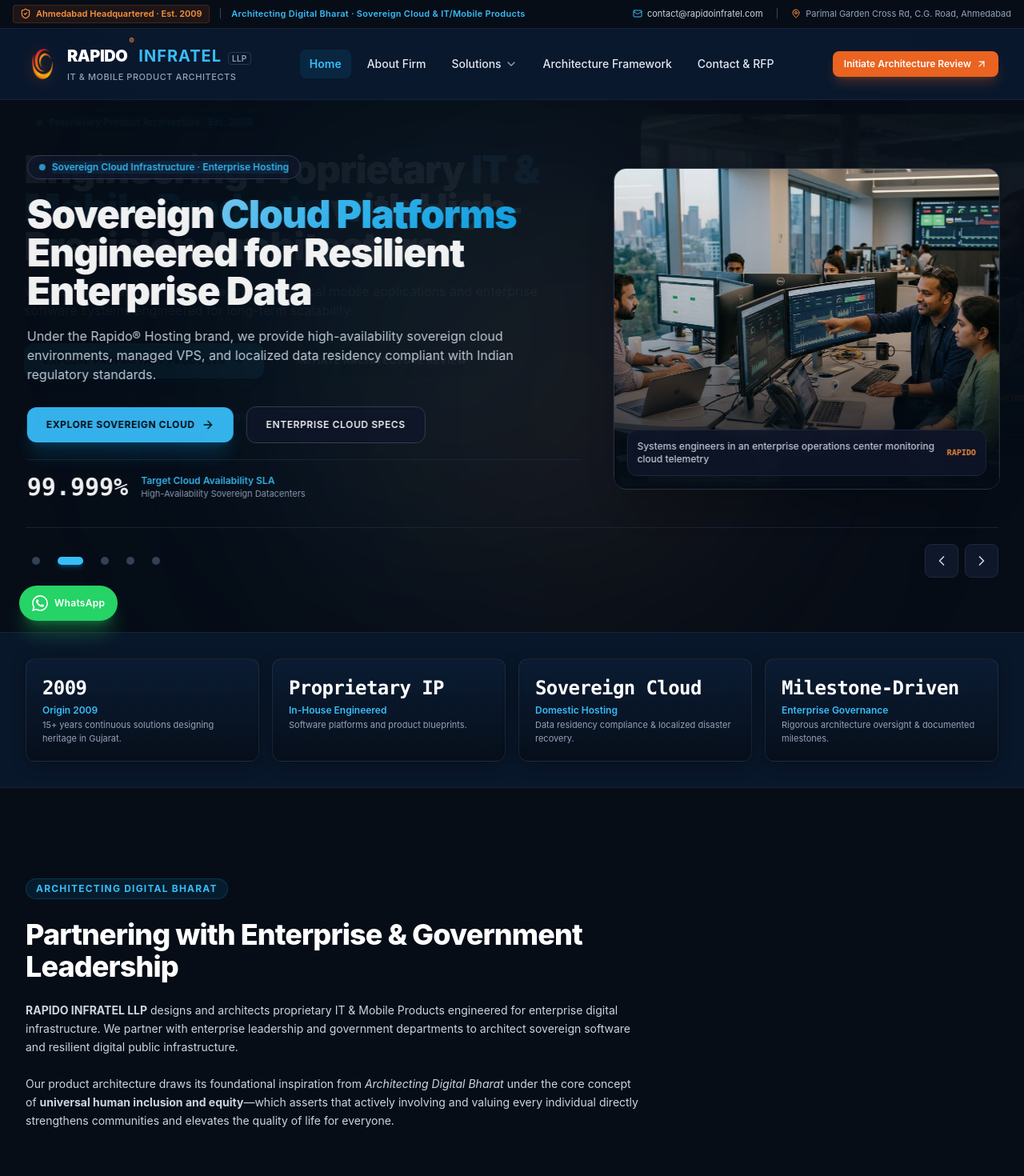
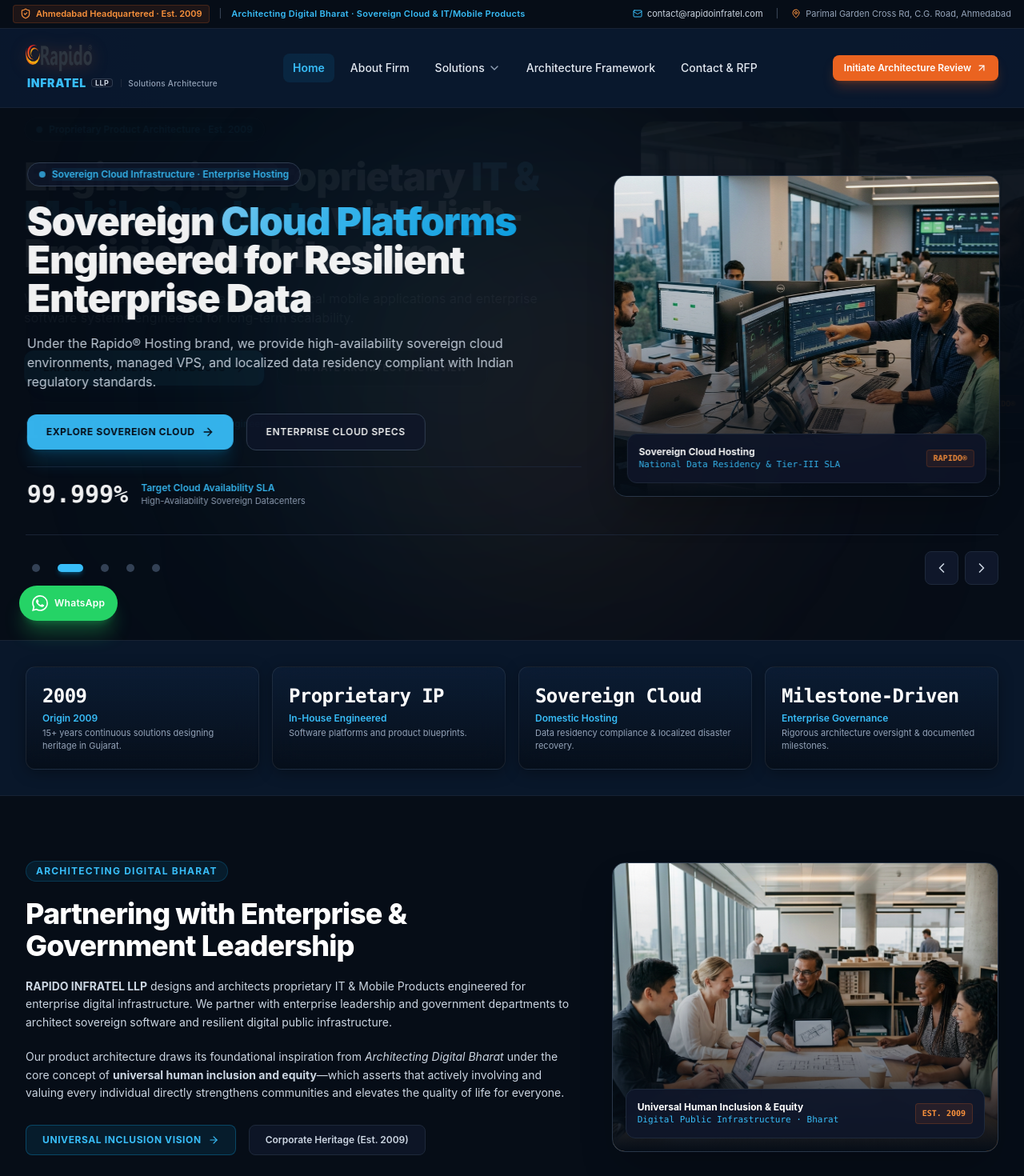
Before and after one commit to PragnaKiran/RapidoInfrTel, a Next.js app in the folder website/: page / in a window 1280 px wide. Shown: the top 1470 px of the page at 80% size. Built offline with nearby package versions, Linux system fonts and the light colour scheme.

Commit message:
feat(branding-ui): implement full image logo with INFRATEL LLP, replace contact banner, add inclusion visual, and elevate conversion copy [Captain James T. Kirk | Agent 01]

```diff
--- a/website/src/app/contact/page.js
+++ b/website/src/app/contact/page.js
@@ -39,7 +39,7 @@
         {/* HERO BANNER IMAGE */}
         <div className="rounded-2xl overflow-hidden border border-slate-700/80 shadow-2xl relative group">
           <img
-            src="/images/banner_contact.jpg"
+            src="/images/content_contact.jpg"
             alt="Rapido Solutions Architecture Studio Consultation Desk in Ahmedabad"
             className="w-full h-[240px] sm:h-[340px] object-cover transition-transform duration-700 group-hover:scale-105"
           />
--- a/website/src/app/page.js
+++ b/website/src/app/page.js
@@ -148,9 +148,11 @@
       </section>
 
       {/* 3. CORE MISSION & POSITIONING */}
-      <section className="py-20 md:py-28 relative">
+      <section className="py-14 md:py-20 relative">
         <div className="max-w-7xl mx-auto px-4 sm:px-6 lg:px-8">
-          <div className="max-w-3xl space-y-6">
+          <div className="grid grid-cols-1 lg:grid-cols-12 gap-10 items-center">
+            {/* Left Narrative (7 cols) */}
+            <div className="lg:col-span-7 space-y-5">
               <div className="inline-flex items-center gap-2 text-xs font-bold uppercase tracking-widest text-cloud-400 bg-cloud-500/10 border border-cloud-500/20 px-3 py-1 rounded-full">
                 Architecting Digital Bharat
               </div>
@@ -163,14 +165,53 @@
               <p className="text-sm text-slate-300 leading-relaxed">
                 Our product architecture draws its foundational inspiration from <em>Architecting Digital Bharat</em> under the core concept of <strong>universal human inclusion and equity</strong>—which asserts that actively involving and valuing every individual directly strengthens communities and elevates the quality of life for everyone.
               </p>
+              <div className="pt-2 flex flex-wrap items-center gap-4">
+                <Link
+                  href="/digital-india"
+                  className="inline-flex items-center gap-2 px-5 py-2.5 rounded-lg text-xs font-bold uppercase tracking-wider text-cloud-400 bg-cloud-500/10 hover:bg-cloud-500/20 border border-cloud-500/30 transition-colors"
+                >
+                  <span>Universal Inclusion Vision</span>
+                  <ArrowRight className="w-3.5 h-3.5" />
+                </Link>
+                <Link
+                  href="/about"
+                  className="inline-flex items-center gap-2 px-5 py-2.5 rounded-lg text-xs font-semibold text-slate-300 hover:text-white bg-slate-900/80 hover:bg-slate-800 border border-slate-800 transition-colors"
+                >
+                  <span>Corporate Heritage (Est. 2009)</span>
+                </Link>
+              </div>
+            </div>
+
+            {/* Right Architectural Image & Sovereign Badge (5 cols) */}
+            <div className="lg:col-span-5 relative">
+              <div className="relative rounded-2xl overflow-hidden border border-slate-700/80 shadow-2xl group">
+                <img
+                  src="/images/equity_inclusion.jpg"
+                  alt="Inclusive Digital Public Infrastructure and Citizen Engagement by Rapido Infratel LLP"
+                  className="w-full h-[280px] sm:h-[360px] object-cover transition-transform duration-700 group-hover:scale-105"
+                />
+                <div className="absolute inset-0 bg-gradient-to-t from-rapido-950 via-rapido-950/20 to-transparent pointer-events-none" />
+
+                {/* Floating Institutional Badge */}
+                <div className="absolute bottom-4 left-4 right-4 p-3.5 rounded-xl bg-slate-900/95 backdrop-blur-md border border-slate-800 text-xs flex items-center justify-between">
+                  <div>
+                    <div className="font-bold text-white">Universal Human Inclusion &amp; Equity</div>
+                    <div className="text-[11px] text-cloud-400 font-mono">Digital Public Infrastructure · Bharat</div>
+                  </div>
+                  <span className="text-[10px] font-mono text-saffron-400 font-bold bg-saffron-500/10 border border-saffron-500/20 px-2 py-1 rounded">
+                    EST. 2009
+                  </span>
+                </div>
+              </div>
+            </div>
           </div>
         </div>
       </section>
 
       {/* 4. THE TWO CORE ENGINEERING PRACTICES */}
-      <section className="py-16 md:py-24 bg-rapido-900/60 border-y border-slate-800/80 relative">
+      <section className="py-14 md:py-18 bg-rapido-900/60 border-y border-slate-800/80 relative">
         <div className="max-w-7xl mx-auto px-4 sm:px-6 lg:px-8">
-          <div className="text-center max-w-3xl mx-auto mb-16 space-y-3">
+          <div className="text-center max-w-3xl mx-auto mb-12 space-y-3">
             <div className="inline-flex items-center gap-2 text-xs font-bold uppercase tracking-widest text-saffron-400 bg-saffron-500/10 border border-saffron-500/20 px-3 py-1 rounded-full">
               Engineering Practices
             </div>
@@ -243,8 +284,8 @@
       </section>
 
       {/* 5. THE 5-STAGE ARCHITECTURE ENGAGEMENT LIFECYCLE */}
-      <section className="py-20 md:py-28 relative">
-        <div className="max-w-7xl mx-auto px-4 sm:px-6 lg:px-8 space-y-16">
+      <section className="py-14 md:py-20 relative">
+        <div className="max-w-7xl mx-auto px-4 sm:px-6 lg:px-8 space-y-12">
           <div className="text-center max-w-3xl mx-auto space-y-3">
             <div className="inline-flex items-center gap-2 text-xs font-bold uppercase tracking-widest text-emerald-400 bg-emerald-500/10 border border-emerald-500/20 px-3 py-1 rounded-full">
               Structured Architectural Governance
--- a/website/src/components/HeroSlider.jsx
+++ b/website/src/components/HeroSlider.jsx
@@ -32,7 +32,9 @@
       description:
         "We design and architect bespoke, mission-critical mobile applications and enterprise software systems engineered for long-term scalability.",
       image: "/images/content_mobile_products.jpg",
-      imageAlt: "Two engineers at a dual-monitor workstation reviewing mobile application UI screens and code",
+      imageAlt: "High-concurrency mobile software architecture and offline-first data sync engines engineered for enterprise scale",
+      captionTitle: "Enterprise Mobile Engineering",
+      captionSub: "Offline-First Sync & Microservices",
       primaryBtn: { text: "Explore Proprietary Products", href: "/solutions/mobile-products" },
       secondaryBtn: { text: "Initiate Architecture Review", href: "/contact" },
       metric: { val: "15+ Years", label: "Continuous Engineering Heritage", sub: "Est. 2009" }
@@ -49,7 +51,9 @@
       description:
         "Under the Rapido® Hosting brand, we provide high-availability sovereign cloud environments, managed VPS, and localized data residency compliant with Indian regulatory standards.",
       image: "/images/content_rapido_hosting.jpg",
-      imageAlt: "Systems engineers in an enterprise operations center monitoring cloud telemetry",
+      imageAlt: "Sovereign cloud infrastructure telemetry and mission-critical enterprise hosting operations",
+      captionTitle: "Sovereign Cloud Hosting",
+      captionSub: "National Data Residency & Tier-III SLA",
       primaryBtn: { text: "Explore Sovereign Cloud", href: "/solutions/rapido-hosting" },
       secondaryBtn: { text: "Enterprise Cloud Specs", href: "/architecture" },
       metric: { val: "99.999%", label: "Target Cloud Availability SLA", sub: "High-Availability Sovereign Datacenters" }
@@ -66,7 +70,9 @@
       description:
         "Designing inclusive, paperless digital utilities and citizen portals that eliminate operational barriers and ensure seamless public service delivery.",
       image: "/images/content_civic_inclusion.jpg",
-      imageAlt: "Professional interacting with a citizen using a mobile tablet in a modern civic service center",
+      imageAlt: "Inclusive citizen-first digital public infrastructure delivering paperless public utilities",
+      captionTitle: "Civic Public Infrastructure",
+      captionSub: "Universal Human Inclusion & Equity",
       primaryBtn: { text: "Explore Civic Systems", href: "/solutions/civic-inclusion" },
       secondaryBtn: { text: "Digital Bharat Vision", href: "/digital-india" },
       metric: { val: "Universal", label: "Civic Accessibility & Transparent Governance", sub: "Inclusive Interfaces" }
@@ -83,7 +89,9 @@
       description:
         "Integrating state-of-the-art Bhashini language models into mobile and enterprise platforms, enabling voice-driven citizen and customer interactions.",
       image: "/images/about_banner.jpg",
-      imageAlt: "Senior tech architects discussing a blueprint on a conference screen",
+      imageAlt: "Multilingual natural language processing architecture integrated across 22 scheduled Indian languages",
+      captionTitle: "Sovereign Multilingual AI",
+      captionSub: "Bhashini NLP & Voice Computing",
       primaryBtn: { text: "Explore AI Solutions", href: "/solutions/ai-intelligence" },
       secondaryBtn: { text: "Technical Specs", href: "/architecture" },
       metric: { val: "22 Languages", label: "Bhashini-Ready Sovereign NLP Models", sub: "Inclusive Multilingual Interfaces" }
@@ -100,7 +108,9 @@
       description:
         "Collaborating directly with enterprise leadership and government departments to scope, prototype, and deploy high-reliability digital architectures.",
       image: "/images/about_boardroom.jpg",
-      imageAlt: "Executive leadership and architects around a clean wooden meeting table",
+      imageAlt: "Executive architecture consultation and milestone-driven technical roadmap governance",
+      captionTitle: "Enterprise Architecture Advisory",
+      captionSub: "Milestone-Driven Project Governance",
       primaryBtn: { text: "Initiate Architecture Review", href: "/contact" },
       secondaryBtn: { text: "Our Engagement Lifecycle", href: "/about" },
       metric: { val: "Milestone-Driven", label: "Structured Architectural Oversight", sub: "Milestone-Driven Solutions" }
@@ -223,9 +233,14 @@
                     <div className="absolute inset-0 bg-gradient-to-t from-rapido-950 via-rapido-950/20 to-transparent pointer-events-none" />
 
                     {/* Bottom overlay badge */}
-                    <div className="absolute bottom-4 left-4 right-4 p-3 rounded-xl bg-slate-900/90 backdrop-blur-md border border-slate-800 text-xs flex items-center justify-between">
-                      <span className="text-slate-300 font-medium">{slide.imageAlt}</span>
-                      <span className="text-[10px] font-mono text-saffron-400 font-bold">RAPIDO</span>
+                    <div className="absolute bottom-4 left-4 right-4 p-3.5 rounded-xl bg-slate-900/95 backdrop-blur-md border border-slate-800 text-xs flex items-center justify-between">
+                      <div>
+                        <div className="text-white font-bold">{slide.captionTitle}</div>
+                        <div className="text-[11px] text-cloud-400 font-mono">{slide.captionSub}</div>
+                      </div>
+                      <span className="text-[10px] font-mono text-saffron-400 font-bold bg-saffron-500/10 border border-saffron-500/20 px-2 py-0.5 rounded">
+                        RAPIDO®
+                      </span>
                     </div>
                   </div>
                 </div>
--- a/website/src/components/RapidoLogo.jsx
+++ b/website/src/components/RapidoLogo.jsx
@@ -7,40 +7,37 @@
   const isSmall = size === "sm";
   const isLarge = size === "lg";
 
-  const emblemSize = isSmall ? 34 : isLarge ? 48 : 42;
-  const mainTextSize = isSmall ? "text-lg" : isLarge ? "text-2xl" : "text-xl";
-  const subTextSize = isSmall ? "text-[9px]" : isLarge ? "text-xs" : "text-[11px]";
+  // Dimensions for full official Rapido-Logo.png (aspect ratio ~2.44:1)
+  const logoHeight = isSmall ? 28 : isLarge ? 40 : 34;
+  const logoWidth = Math.round(logoHeight * 2.44);
+  const infratelTextSize = isSmall ? "text-xs" : isLarge ? "text-base" : "text-sm";
+  const llpBadgeSize = isSmall ? "text-[8px]" : "text-[9px]";
 
   return (
-    <Link href="/" className={`inline-flex items-center gap-2.5 group ${className}`}>
-      {/* Official Circular Emblem */}
-      <div className="relative flex-shrink-0 flex items-center justify-center">
+    <Link href="/" className={`inline-flex flex-col group ${className}`}>
+      {/* 1. Official Full Brand Logo Image */}
+      <div className="relative flex-shrink-0 flex items-center">
         <img
-          src="/icon-192.png"
-          alt="Rapido Emblem"
-          width={emblemSize}
-          height={emblemSize}
-          className="transition-transform duration-300 group-hover:scale-105 drop-shadow-[0_2px_8px_rgba(234,99,32,0.3)]"
-          style={{ width: `${emblemSize}px`, height: `${emblemSize}px`, objectFit: "contain" }}
+          src="/Rapido-Logo.png"
+          alt="Rapido® Official Brand Logo"
+          width={logoWidth}
+          height={logoHeight}
+          className="transition-transform duration-300 group-hover:scale-[1.02] object-contain drop-shadow-[0_2px_10px_rgba(234,99,32,0.25)]"
+          style={{ height: `${logoHeight}px`, width: "auto" }}
         />
       </div>
 
-      {/* Brand Typography */}
-      <div className="flex flex-col">
-        <div className="flex items-baseline gap-1.5 leading-none">
-          <span className={`font-black tracking-tight text-white ${mainTextSize} inline-flex items-start`}>
-            RAPIDO<sup className="text-[10px] text-saffron-400 font-bold ml-0.5">®</sup>
-          </span>
-          <span className={`font-bold tracking-wider text-cloud-400 ${mainTextSize}`}>
-            INFRATEL
-          </span>
-          <span className="text-[10px] font-semibold text-slate-400 border border-slate-700/80 px-1 py-0.5 rounded tracking-wide ml-0.5">
-            LLP
-          </span>
-        </div>
+      {/* 2. Second Line: INFRATEL (cloud-400) + LLP (slate badge) */}
+      <div className="flex items-center gap-1.5 leading-none mt-1 pl-0.5">
+        <span className={`font-black tracking-wider text-cloud-400 ${infratelTextSize} uppercase`}>
+          INFRATEL
+        </span>
+        <span className={`${llpBadgeSize} font-bold text-slate-300 border border-slate-700/90 bg-slate-900/90 px-1 py-0.2 rounded tracking-wider`}>
+          LLP
+        </span>
         {showTagline && (
-          <span className={`text-slate-400 font-medium tracking-wider uppercase mt-1 ${subTextSize}`}>
-            IT & Mobile Product Architects
+          <span className="hidden sm:inline text-slate-400 text-[10px] font-medium tracking-wide ml-1 border-l border-slate-800 pl-2">
+            Solutions Architecture
           </span>
         )}
       </div>
```
Lines whose indentation alone changed are shown as unchanged.
